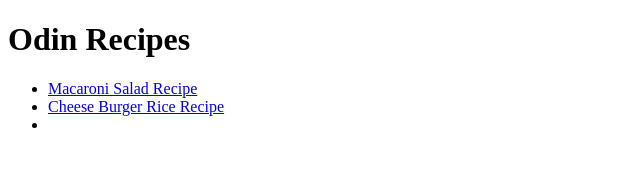
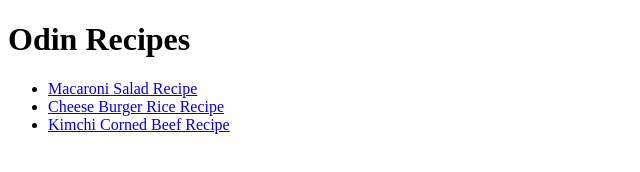
Before and after one commit to paper595/odin-recipes, a plain HTML site: page index.html in a window 1280 px wide. Shown: the whole page, without its empty margins (0-640 px from the left). Drawn offline with Linux system fonts and the light colour scheme.

Commit message:
fixed error in index html

```diff
--- a/index.html
+++ b/index.html
@@ -10,7 +10,7 @@
     <ul>
         <li><a href="recipes/macaronisalad.html">Macaroni Salad Recipe</a></li>
         <li><a href="recipes/cheeseburgerrice.html">Cheese Burger Rice Recipe</a></li>
-        <li><a href="recipes/kimchibeef.html"></a></li>
+        <li><a href="recipes/kimchibeef.html">Kimchi Corned Beef Recipe</a></li>
     </ul>
 </body>
 </html>
```
Also changed, not shown: kimchibeef.jpeg (added).
